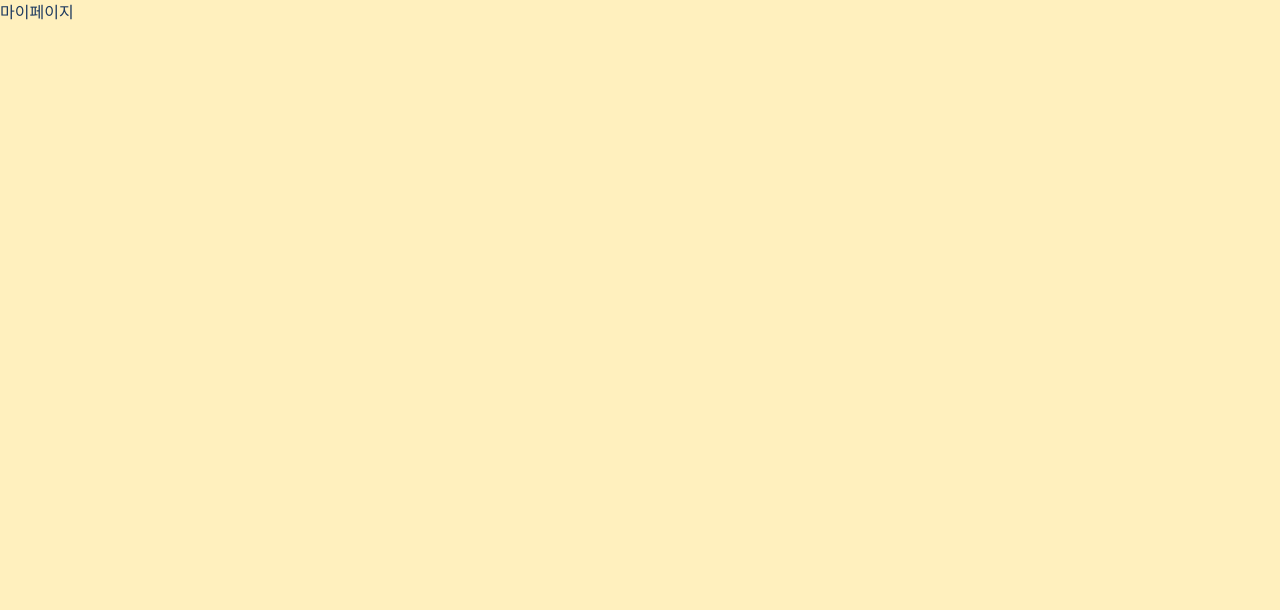
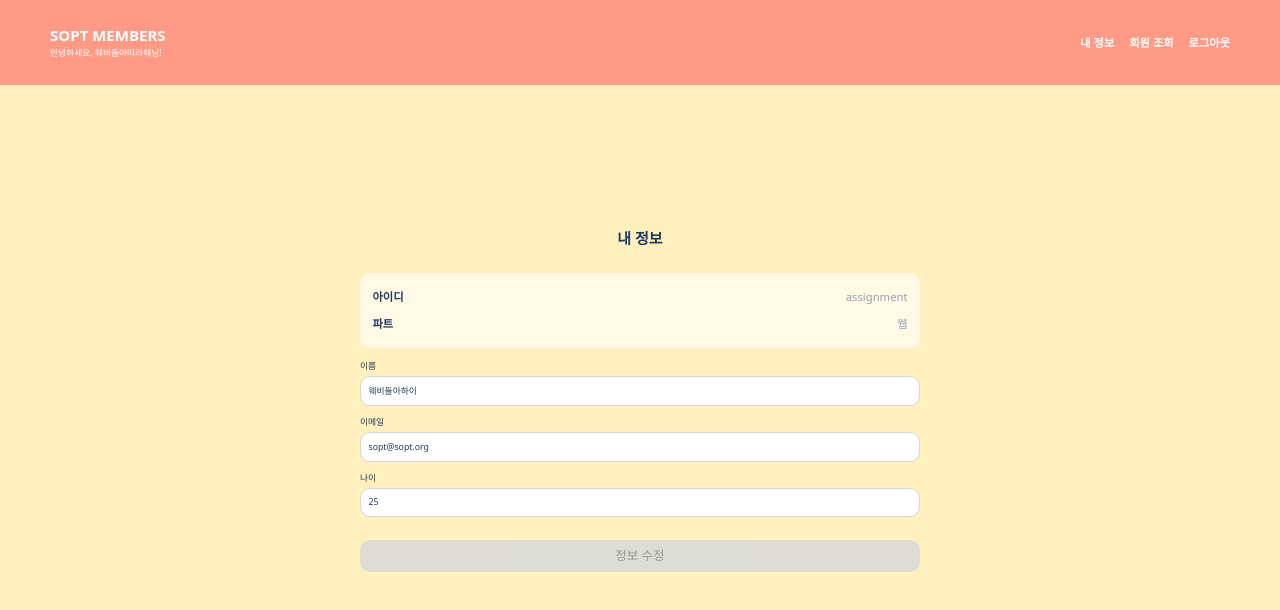
Before and after one commit to 38-lets-sopt-web/JiyeonBaek, a React (Vite) app in the folder Week4/Homework/: page /mypage in a window 1280 px wide. Shown: the top 610 px of the page. Built offline with nearby package versions, Linux system fonts and the light colour scheme.

Commit message:
feat: 마이페이지의 내 정보 퍼블리싱

```diff
--- a/Week4/Homework/src/pages/MyPage/MyPage.tsx
+++ b/Week4/Homework/src/pages/MyPage/MyPage.tsx
@@ -1,5 +1,21 @@
+import Header from '@/features/my/components/Header';
+import SearchForm from '@/features/my/components/SearchForm';
+
 const MyPage = () => {
-  return <>마이페이지</>;
+  return (
+    <>
+      <Header
+        userName={localStorage.getItem('userName') ?? '웨비들아따라해님'}
+        handleLogout={() => {
+          localStorage.removeItem('userId');
+        }}
+      />
+      <div className="flex min-h-screen flex-col items-center justify-center gap-10">
+        <h1 className="text-2xl font-bold">내 정보</h1>
+        <SearchForm />
+      </div>
+    </>
+  );
 };
 
 export default MyPage;
```
